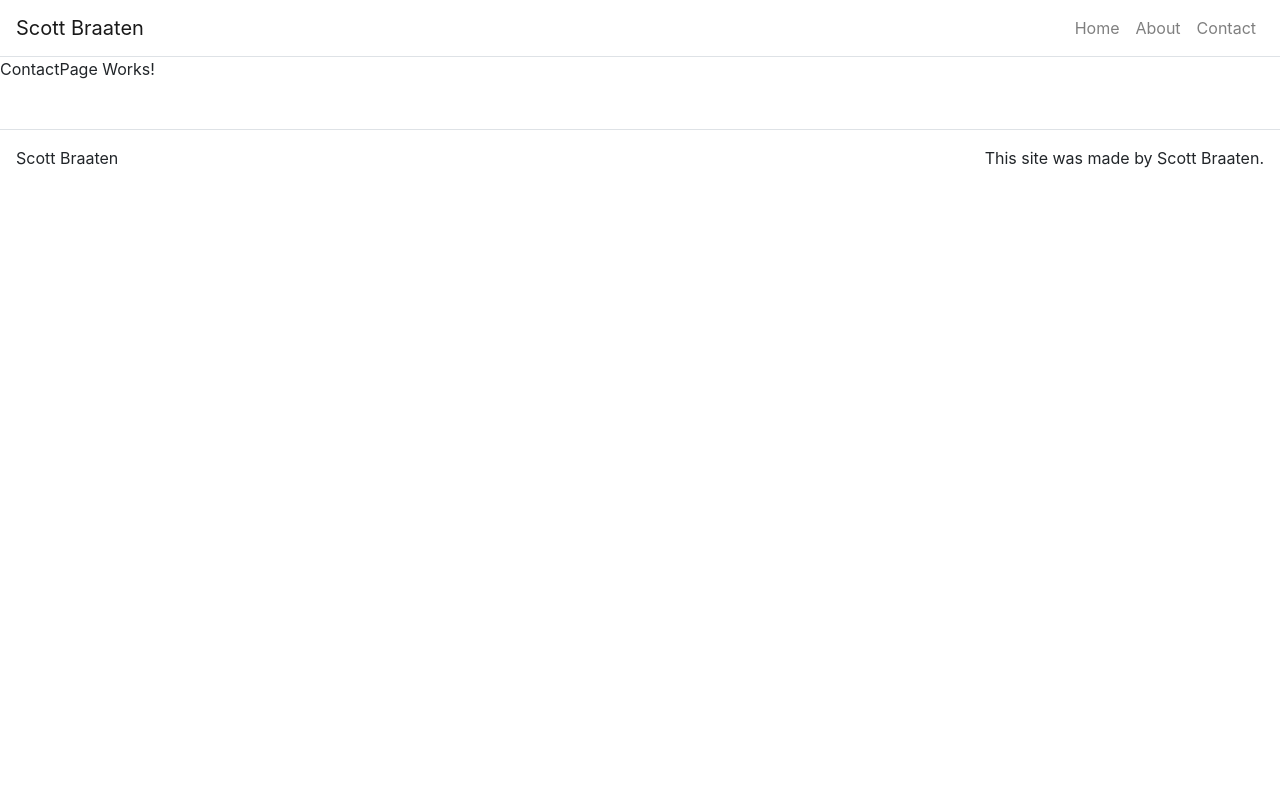
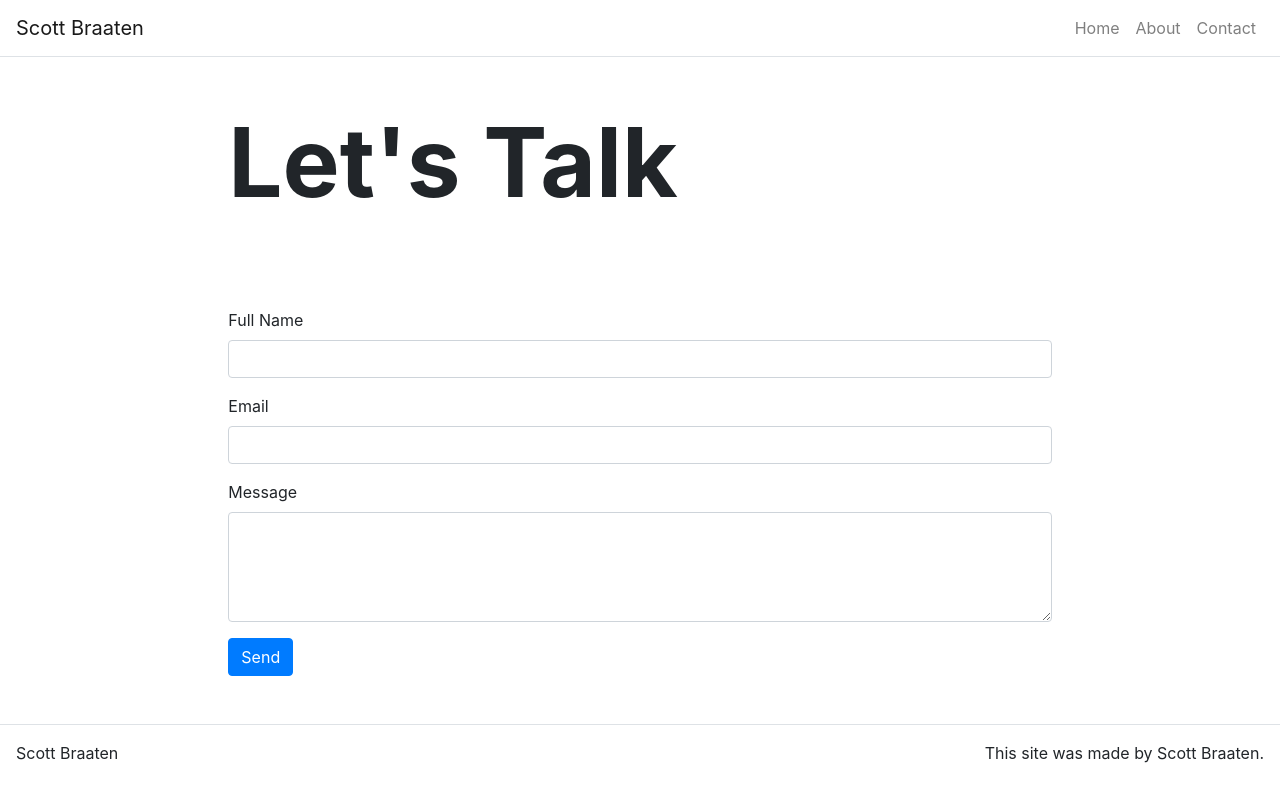
Before and after one commit to sbraaten95/Portfolio1, a React (Create React App) app: page /contact in a window 1280 px wide. Built offline with nearby package versions, Linux system fonts and the light colour scheme.

Commit message:
contact form beginning

```diff
--- a/package.json
+++ b/package.json
@@ -6,6 +6,7 @@
     "@testing-library/jest-dom": "^4.2.4",
     "@testing-library/react": "^9.5.0",
     "@testing-library/user-event": "^7.2.1",
+    "axios": "^0.19.2",
     "bootstrap": "^4.4.1",
     "react": "^16.13.0",
     "react-bootstrap": "^1.0.0-beta.17",
--- a/src/index.css
+++ b/src/index.css
@@ -37,3 +37,13 @@ code {
   font-size: 16px;
   margin: 0px;
 }
+
+.success-msg {
+  color: #57a773;
+  padding: 10px 15px;
+}
+
+.err-msg {
+  color: #ee6352;
+  padding: 10px 15px;
+}
--- a/src/pages/ContactPage.js
+++ b/src/pages/ContactPage.js
@@ -1,7 +1,102 @@
 import React from "react";
 
-function ContactPage(props) {
-  return <p>ContactPage Works!</p>;
+import Form from "react-bootstrap/Form";
+import Button from "react-bootstrap/Button";
+
+import Hero from "../components/Hero.js";
+import Content from "../components/Content.js";
+
+class ContactPage extends React.Component {
+  constructor(props) {
+    super(props);
+    this.state = {
+      name: "",
+      email: "",
+      message: "",
+      disabled: false,
+      emailSent: null
+    };
+  }
+
+  handleChange = event => {
+    const target = event.target;
+    const value = target.type === "checkbox" ? target.checked : target.value;
+    const name = target.name;
+
+    this.setState({
+      [name]: value
+    });
+  };
+
+  handleSubmit = event => {
+    event.preventDefault();
+
+    this.setState({
+      disabled: true,
+      emailSent: true
+    });
+  };
+
+  render() {
+    return (
+      <div>
+        <Hero title={this.props.title} />
+        <Content>
+          <Form onSubmit={this.handleSubmit}>
+            <Form.Group>
+              <Form.Label htmlFor="full-name">Full Name</Form.Label>
+              <Form.Control
+                id="full-name"
+                name="name"
+                type="text"
+                value={this.state.name}
+                onChange={this.handleChange}
+              />
+            </Form.Group>
+
+            <Form.Group>
+              <Form.Label htmlFor="email">Email</Form.Label>
+              <Form.Control
+                id="email"
+                name="email"
+                type="email"
+                value={this.state.email}
+                onChange={this.handleChange}
+              />
+            </Form.Group>
+
+            <Form.Group>
+              <Form.Label htmlFor="message">Message</Form.Label>
+              <Form.Control
+                id="message"
+                name="message"
+                as="textarea"
+                rows="4"
+                value={this.state.message}
+                onChange={this.handleChange}
+              />
+            </Form.Group>
+
+            <Button
+              className="d-inline-block"
+              variant="primary"
+              type="submit"
+              disabled={this.state.disabled}
+            >
+              Send
+            </Button>
+
+            {this.state.emailSent === true && (
+              <p className="d-inline success-msg">Email sent!</p>
+            )}
+            {this.state.emailSent === false && (
+              <p className="d-inline err-msg">Email not sent :(</p>
+            )}
+          </Form>
+        </Content>
+      </div>
+    );
+  }
 }
 
 export default ContactPage;
```
Also changed, not shown: 1 other file (tests, documents, lock files or other folders).
